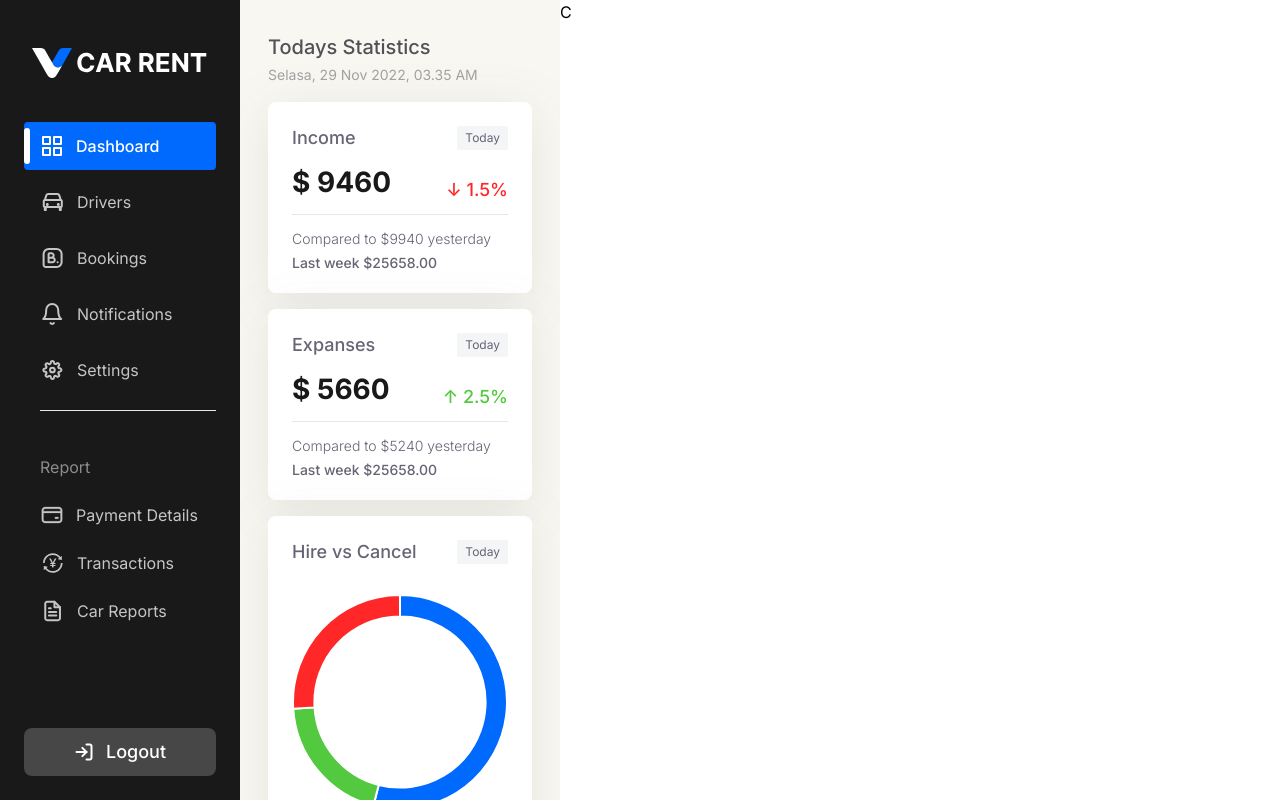
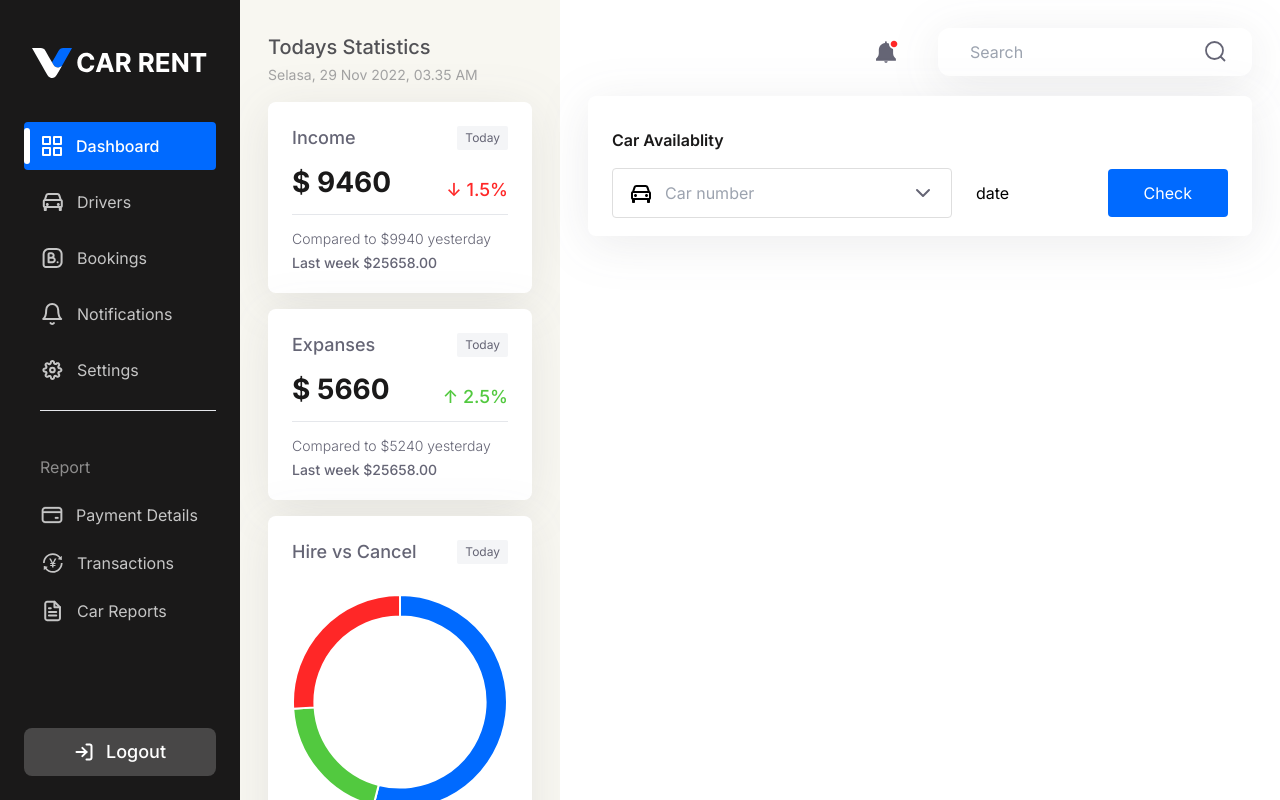
Before and after one commit to cuunoong/car-rental, a Next.js app: page / in a window 1280 px wide. Built offline with nearby package versions, Linux system fonts and the light colour scheme.

Commit message:
Adding content

```diff
--- a/components/card.tsx
+++ b/components/card.tsx
@@ -3,7 +3,12 @@ import Props from "./props";
 
 function Card(props: Props) {
   return (
-    <div className="rounded-lg bg-white p-6 pb-[18px] drop-shadow-card">
+    <div
+      className={
+        "rounded-lg bg-white p-6 pb-[18px] drop-shadow-card " +
+        (props.className || "")
+      }
+    >
       {props.children}
     </div>
   );
--- a/components/layout.tsx
+++ b/components/layout.tsx
@@ -4,7 +4,7 @@ import Props from "./props";
 
 function Layout(props: Props) {
   return (
-    <div className="flex h-screen w-screen flex-row font-inter">
+    <div className="flex h-screen w-screen flex-row bg-white font-inter">
       <MainMenu />
 
       {props.children}
--- /dev/null
+++ b/components/svgs/car-icon.tsx
@@ -0,0 +1,23 @@
+import React from "react";
+import Props from "../props";
+
+function CarIcon(props: Props) {
+  return (
+    <svg width="24" height="24" viewBox="0 0 24 24" fill="none" {...props}>
+      <path
+        d="M20.772 10.156L19.404 6.051C19.2056 5.45348 18.8238 4.9337 18.3131 4.56551C17.8024 4.19732 17.1886 3.99944 16.559 4H7.441C6.81139 3.99944 6.19761 4.19732 5.68688 4.56551C5.17615 4.9337 4.79445 5.45348 4.596 6.051L3.228 10.156C2.86461 10.3085 2.55428 10.5648 2.33584 10.8928C2.11741 11.2208 2.00059 11.6059 2 12V17C2 17.753 2.423 18.402 3.039 18.743C3.026 18.809 3 18.869 3 18.938V21C3 21.2652 3.10536 21.5196 3.29289 21.7071C3.48043 21.8946 3.73478 22 4 22H5C5.26522 22 5.51957 21.8946 5.70711 21.7071C5.89464 21.5196 6 21.2652 6 21V19H18V21C18 21.2652 18.1054 21.5196 18.2929 21.7071C18.4804 21.8946 18.7348 22 19 22H20C20.2652 22 20.5196 21.8946 20.7071 21.7071C20.8946 21.5196 21 21.2652 21 21V18.938C21 18.869 20.974 18.808 20.961 18.743C21.2744 18.5721 21.5362 18.3202 21.7189 18.0136C21.9017 17.707 21.9988 17.357 22 17V12C22 11.171 21.492 10.459 20.772 10.156ZM4 17V12H20L20.002 17H4ZM7.441 6H16.558C16.989 6 17.371 6.274 17.507 6.684L18.613 10H5.387L6.492 6.684C6.55835 6.4848 6.68572 6.31153 6.85605 6.18876C7.02638 6.06599 7.23104 5.99995 7.441 6Z"
+        fill="currentColor"
+      />
+      <path
+        d="M6.5 16C7.32843 16 8 15.3284 8 14.5C8 13.6716 7.32843 13 6.5 13C5.67157 13 5 13.6716 5 14.5C5 15.3284 5.67157 16 6.5 16Z"
+        fill="currentColor"
+      />
+      <path
+        d="M17.5 16C18.3284 16 19 15.3284 19 14.5C19 13.6716 18.3284 13 17.5 13C16.6716 13 16 13.6716 16 14.5C16 15.3284 16.6716 16 17.5 16Z"
+        fill="currentColor"
+      />
+    </svg>
+  );
+}
+
+export default CarIcon;
--- /dev/null
+++ b/components/svgs/chevron-down-icon.tsx
@@ -0,0 +1,18 @@
+import React from "react";
+import Props from "../props";
+
+function ChevronDownIcon(props: Props) {
+  return (
+    <svg width="24" height="24" viewBox="0 0 24 24" fill="none" {...props}>
+      <path
+        d="M6 9L12 15L18 9"
+        stroke="#656575"
+        strokeWidth="2"
+        strokeLinecap="round"
+        strokeLinejoin="round"
+      />
+    </svg>
+  );
+}
+
+export default ChevronDownIcon;
--- /dev/null
+++ b/components/svgs/notification-icon.tsx
@@ -0,0 +1,30 @@
+import React from "react";
+import Props from "../props";
+
+function NotificationIcon(props: Props) {
+  return (
+    <svg width="24" height="24" viewBox="0 0 24 24" fill="none" {...props}>
+      <g clipPath="url(#clip0_17_464)">
+        <path
+          d="M11.9997 22.8533C12.4196 22.8437 12.8226 22.6858 13.1374 22.4076C13.4522 22.1295 13.6584 21.7489 13.7197 21.3333H10.213C10.276 21.7602 10.4919 22.1497 10.8205 22.4293C11.1492 22.7089 11.5682 22.8596 11.9997 22.8533Z"
+          fill="#656575"
+        />
+        <path
+          d="M21.8996 18.7534L21.673 18.5534C21.0299 17.9804 20.4671 17.3234 19.9996 16.6C19.4891 15.6017 19.1831 14.5115 19.0996 13.3934V10.1C19.0969 9.70002 19.0612 9.30089 18.993 8.90671C17.8637 8.67461 16.8493 8.05939 16.1216 7.16524C15.3939 6.27108 14.9975 5.15291 14.9996 4.00005V3.58005C14.3036 3.23751 13.5557 3.01225 12.7863 2.91338V2.07338C12.7863 1.83734 12.6925 1.61096 12.5256 1.44406C12.3587 1.27715 12.1323 1.18338 11.8963 1.18338C11.6602 1.18338 11.4339 1.27715 11.267 1.44406C11.1001 1.61096 11.0063 1.83734 11.0063 2.07338V2.94671C9.28344 3.18975 7.70668 4.04788 6.56711 5.36267C5.42754 6.67746 4.80211 8.36014 4.80629 10.1V13.3934C4.7228 14.5115 4.41681 15.6017 3.90629 16.6C3.44688 17.3216 2.89309 17.9785 2.25963 18.5534L2.03296 18.7534V20.6334H21.8996V18.7534Z"
+          fill="#656575"
+        />
+        <path
+          d="M19.9996 7.33338C21.8405 7.33338 23.3329 5.841 23.3329 4.00005C23.3329 2.1591 21.8405 0.666718 19.9996 0.666718C18.1586 0.666718 16.6663 2.1591 16.6663 4.00005C16.6663 5.841 18.1586 7.33338 19.9996 7.33338Z"
+          fill="#FF2727"
+        />
+      </g>
+      <defs>
+        <clipPath id="clip0_17_464">
+          <rect width="24" height="24" fill="white" />
+        </clipPath>
+      </defs>
+    </svg>
+  );
+}
+
+export default NotificationIcon;
--- /dev/null
+++ b/components/svgs/search-icon.tsx
@@ -0,0 +1,17 @@
+import React from "react";
+import Props from "../props";
+
+function SearchIcon(props: Props) {
+  return (
+    <svg width="24" height="24" viewBox="0 0 24 24" fill="none" {...props}>
+      <path
+        d="M21 21L16.514 16.506L21 21ZM19 10.5C19 12.7543 18.1045 14.9163 16.5104 16.5104C14.9163 18.1045 12.7543 19 10.5 19C8.24566 19 6.08365 18.1045 4.48959 16.5104C2.89553 14.9163 2 12.7543 2 10.5C2 8.24566 2.89553 6.08365 4.48959 4.48959C6.08365 2.89553 8.24566 2 10.5 2C12.7543 2 14.9163 2.89553 16.5104 4.48959C18.1045 6.08365 19 8.24566 19 10.5V10.5Z"
+        stroke="#656575"
+        strokeWidth="1.80206"
+        strokeLinecap="round"
+      />
+    </svg>
+  );
+}
+
+export default SearchIcon;
--- a/pages/index.tsx
+++ b/pages/index.tsx
@@ -3,6 +3,12 @@ import Layout from "../components/layout";
 import StatisticCard from "../components/statistic-card";
 import { Doughnut } from "react-chartjs-2";
 import { Chart as ChartJS, ArcElement, Tooltip, Legend } from "chart.js";
+import NotificationIcon from "../components/svgs/notification-icon";
+import SearchIcon from "../components/svgs/search-icon";
+import { useState } from "react";
+import { Combobox } from "@headlessui/react";
+import CarIcon from "../components/svgs/car-icon";
+import ChevronDownIcon from "../components/svgs/chevron-down-icon";
 
 ChartJS.register(ArcElement, Tooltip);
 
@@ -17,7 +23,25 @@ const data = {
   ],
 };
 
+const carNumbers = [
+  "BK 123123 AB",
+  "BK 234324 AB",
+  "BK 162565 AB",
+  "BK 653576 AB",
+];
+
 export default function Home() {
+  const [carNumber, setCarNumber] = useState("");
+  const [query, setQuery] = useState("");
+
+  // Replace with data from api
+  const filteredCarNumber =
+    query === ""
+      ? carNumbers
+      : carNumbers.filter((number) => {
+          return number.toLowerCase().includes(query.toLowerCase());
+        });
+
   return (
     <Layout>
       {/* Todays Statistic */}
@@ -102,7 +126,77 @@ export default function Home() {
         </Card>
       </div>
 
-      <div className="flex-1 bg-white">C</div>
+      <div className="flex flex-1 flex-col space-y-5 p-7">
+        {/* Notificaiton and Search bar */}
+        <div className="flex flex-row justify-end space-x-10">
+          <button>
+            <NotificationIcon />
+          </button>
+          <form className="flex flex-row items-center rounded-xl bg-white py-3 pr-6 pl-8 drop-shadow-card">
+            <label htmlFor="search" className="w-full max-w-xs ">
+              <input
+                placeholder="Search"
+                className="focus-visible:outline-none"
+              />
+            </label>
+            <button type="submit">
+              <SearchIcon />
+            </button>
+          </form>
+        </div>
+
+        {/* Car Availablity */}
+        <Card className="px-6 pt-8 pb-10">
+          <h4 className="text-black">Car Availablity</h4>
+
+          <div className="mt-4 flex  flex-row items-center space-x-6">
+            {/* Search car number */}
+            <Combobox value={carNumber} onChange={setCarNumber}>
+              {({ open }) => (
+                <div className="relative">
+                  {/* Input */}
+                  <div className="flex flex-row space-x-3 rounded border border-gray-05 py-3 px-4">
+                    <CarIcon />
+                    <Combobox.Input
+                      onChange={(event) => setQuery(event.target.value)}
+                      placeholder="Car number"
+                      className="focus-visible:outline-none"
+                    />
+                    <Combobox.Button>
+                      <ChevronDownIcon
+                        className={`transition-transform ${
+                          open ? "rotate-180" : "rotate-0"
+                        }`}
+                      />
+                    </Combobox.Button>
+                  </div>
+
+                  {/* Options */}
+                  <Combobox.Options className="absolute mt-1 w-full rounded bg-white p-4 shadow-lg">
+                    {filteredCarNumber.map((carNumberFilter: string) => (
+                      <Combobox.Option
+                        value={carNumberFilter}
+                        key={carNumberFilter}
+                        className="cursor-pointer hover:bg-gray-300"
+                      >
+                        {carNumberFilter}
+                      </Combobox.Option>
+                    ))}
+                  </Combobox.Options>
+                </div>
+              )}
+            </Combobox>
+
+            {/* Date */}
+            <div className="flex-1">date</div>
+
+            {/* Button check */}
+            <button className="rounded bg-primary py-3 px-9 text-white">
+              Check
+            </button>
+          </div>
+        </Card>
+      </div>
     </Layout>
   );
 }
--- a/tailwind.config.js
+++ b/tailwind.config.js
@@ -15,7 +15,9 @@ module.exports = {
           "02": "#656575",
           "03": "#A3A3A3",
           "04": "#F8F7F1",
+          "05": "#DEDEDE",
         },
+
         green: "#52C93F",
       },
       fontFamily: {
```
